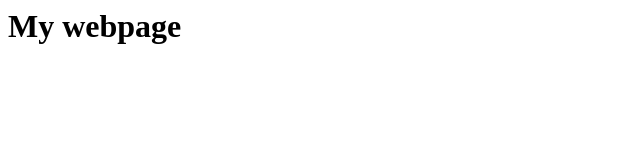
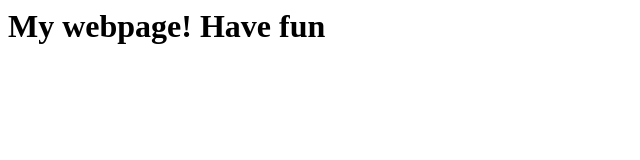
Before and after one commit to shayan-s-a/coursera-test, a plain HTML site: page site/index.html in a window 1280 px wide. Shown: the whole page, without its empty margins (0-640 px from the left). Drawn offline with Linux system fonts and the light colour scheme.

Commit message:
Minor changes

```diff
--- a/site/index.html
+++ b/site/index.html
@@ -1,8 +1,8 @@
 <html>
   <head>
-    <title>This is Gangsta</title>
+    <title>This is Gangsta!</title>
   </head>
   <body>
-    <h1>My webpage</h1>
+    <h1>My webpage! Have fun</h1>
   </body>
 </html>
```
